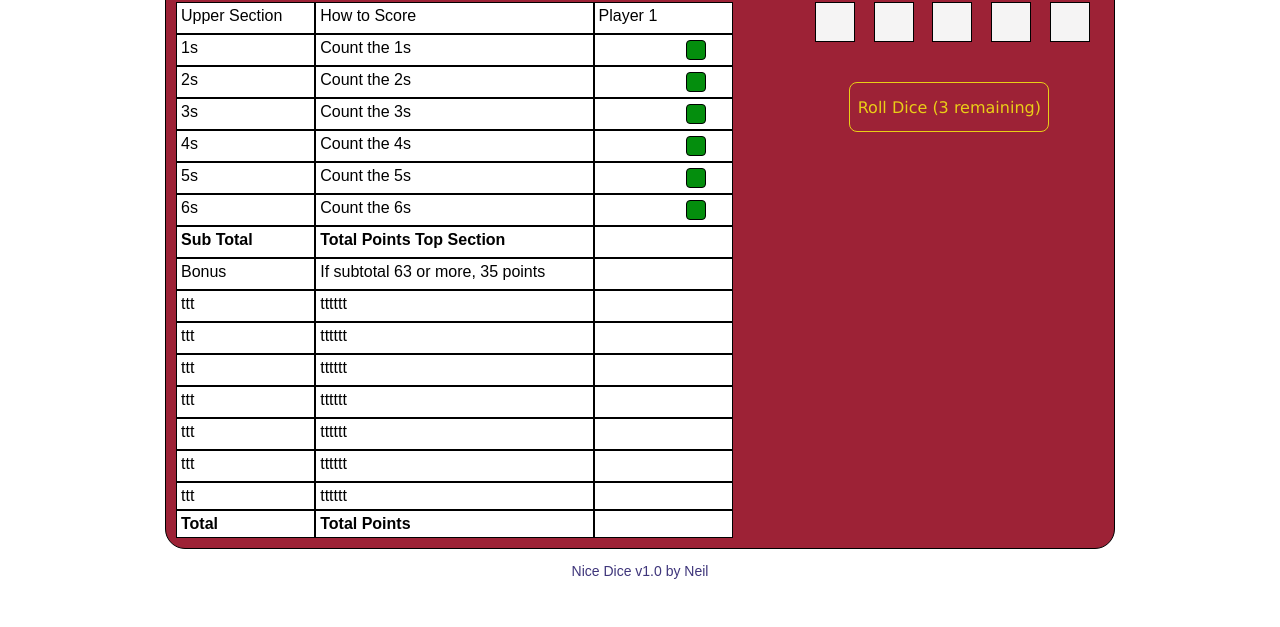
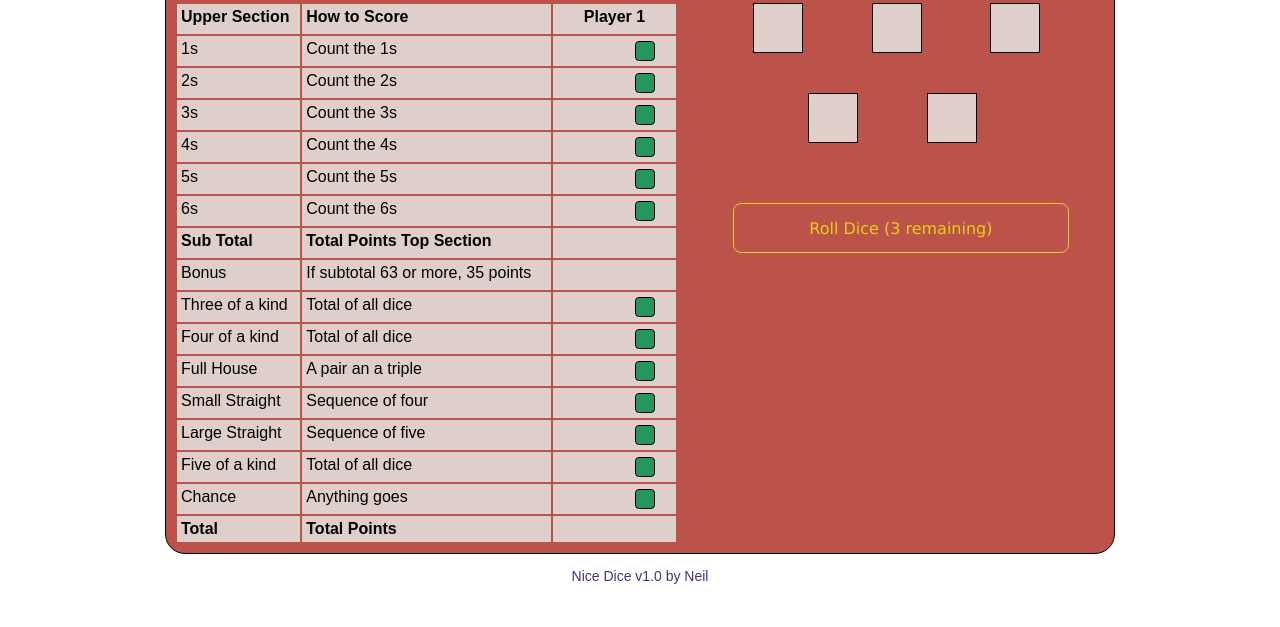
Before and after one commit to nf1973/nicedice, a plain HTML site: page index.html in a window 1280 px wide. Shown: the part 173-800 px from the top of the page. Drawn offline with Linux system fonts and the light colour scheme.

Commit message:
completed game logic

```diff
--- a/css/style.css
+++ b/css/style.css
@@ -1,11 +1,13 @@
 :root {
-  --select-btn-color: rgb(4, 142, 13);
+  --select-btn-color: #28955d;
   --game-header-color: rgb(234, 206, 23);
-  --game-background-color: rgb(157, 34, 54);
+  --game-background-color: #bb534a;
   --dice-border-color: black;
-  --dice-bg-color: rgb(245, 244, 244);
-  --button-bg-color: rgb(157, 34, 54);
+  --dice-bg-color: #decfca;
+  --button-bg-color: #bb534a;
   --button-text-color: var(--game-header-color);
+  --scoreboard-background-color: #decfca;
+  --scoreboaard-text-color: BB534A;
 }
 
 * {
@@ -82,7 +84,7 @@ body {
 .game-grid {
   display: grid;
   grid-template-rows: 1fr 6fr;
-  grid-template-columns: 2fr 1fr;
+  grid-template-columns: 60% 40%;
 }
 
 .game-header {
@@ -103,7 +105,7 @@ body {
 
 .dice-and-controls-grid {
   display: grid;
-  grid-template-rows: 1fr 8fr;
+  grid-template-rows: 1fr 2fr;
   grid-template-columns: 1fr;
   justify-content: center;
   width: 100%;
@@ -111,8 +113,8 @@ body {
 
 .dice-grid {
   display: grid;
-  grid-template-columns: repeat(5, 1fr);
-  grid-template-rows: 1fr;
+  grid-template-columns: repeat(3, 1fr);
+  grid-template-rows: 1fr 1fr;
   justify-content: center;
   align-content: center;
   padding-left: 15px;
@@ -125,26 +127,32 @@ body {
   background-color: var(--dice-bg-color);
   margin: 0px 5px;
   font-size: 2em;
-  height: 40px;
-  width: 40px;
+  height: 50px;
+  width: 50px;
+  padding-top: 5px;
 }
 
+.dice-four,
+.dice-five {
+  margin-left: 60px;
+}
 .buttons-grid {
   display: grid;
-  grid-template-columns: 1fr, 1fr;
+  grid-template-columns: 1fr;
   grid-template-rows: 1fr;
-  justify-content: center;
+  justify-content: left;
 }
 
-.btn {
-  width: 200px;
+.btn,
+.roll {
   height: 50px;
   font-family: "Lucida Sans", "Lucida Sans Regular", "Lucida Grande",
     "Lucida Sans Unicode", Geneva, Verdana, sans-serif;
   text-decoration: none;
   background: var(--button-bg-color);
   color: var(--button-text-color);
-  margin: 20px;
+  margin-top: 20px;
+  margin-right: 35px;
   text-align: center;
   padding-top: 15px;
   border: 1px solid var(--button-text-color);
@@ -159,14 +167,19 @@ body {
 }
 
 .sc {
-  background-color: #fff;
+  background-color: var(--scoreboard-background-color);
   padding: 4px;
-  border: 1px solid black;
+  border: 1px solid var(--game-background-color);
+}
+
+.sc-p0-name {
+  text-align: center;
 }
 
 .score {
   text-align: center;
   padding-top: 2px;
+  font-family: Orbitron, Arial, Helvetica, sans-serif;
 }
 .btn-select {
   width: 20px;
--- a/index.html
+++ b/index.html
@@ -30,9 +30,9 @@
             <div class="game-grid">
               <div class="game-header">Nice Dice!</div>
               <div class="sc-grid">
-                <div class="sc sc-rounds">Upper Section</div>
-                <div class="sc sc-how">How to Score</div>
-                <div class="sc sc-p0-name">Player 1</div>
+                <div class="sc sc-rounds heavy">Upper Section</div>
+                <div class="sc sc-how heavy">How to Score</div>
+                <div class="sc sc-p0-name heavy">Player 1</div>
 
                 <div class="sc sc-1s">1s</div>
                 <div class="sc sc-how">Count the 1s</div>
@@ -101,54 +101,68 @@
                   <div class="score sc-bonus-p0-score"></div>
                   <div></div>
                 </div>
-                <!--TODO - Add the rest of the table -->
-                <div class="sc sc-XXX-name">ttt</div>
-                <div class="sc sc-how">tttttt</div>
-                <div class="sc sc-pr-grid sc-XXX-p0">
-                  <div class="score sc-XXX-p0-score"></div>
-                  <div></div>
+
+                <div class="sc sc-3kind-name">Three of a kind</div>
+                <div class="sc sc-how">Total of all dice</div>
+                <div class="sc sc-pr-grid sc-3kind-p0">
+                  <div class="score sc-3kind-p0-score"></div>
+                  <div
+                    class="btn-select sc-3kind-p0-btn"
+                    onclick="tryPosition('3kind',0)"></div>
                 </div>
 
-                <div class="sc sc-XXX-name">ttt</div>
-                <div class="sc sc-how">tttttt</div>
-                <div class="sc sc-pr-grid sc-XXX-p0">
-                  <div class="score sc-XXX-p0-score"></div>
-                  <div></div>
+                <div class="sc sc-4kind-name">Four of a kind</div>
+                <div class="sc sc-how">Total of all dice</div>
+                <div class="sc sc-pr-grid sc-4kind-p0">
+                  <div class="score sc-4kind-p0-score"></div>
+                  <div
+                    class="btn-select sc-4kind-p0-btn"
+                    onclick="tryPosition('4kind',0)"></div>
                 </div>
 
-                <div class="sc sc-XXX-name">ttt</div>
-                <div class="sc sc-how">tttttt</div>
-                <div class="sc sc-pr-grid sc-XXX-p0">
-                  <div class="score sc-XXX-p0-score"></div>
-                  <div></div>
+                <div class="sc sc-fullhouse-name">Full House</div>
+                <div class="sc sc-how">A pair an a triple</div>
+                <div class="sc sc-pr-grid sc-fullhouse-p0">
+                  <div class="score sc-fullhouse-p0-score"></div>
+                  <div
+                    class="btn-select sc-fullhouse-p0-btn"
+                    onclick="tryPosition('fullhouse',0)"></div>
                 </div>
 
-                <div class="sc sc-XXX-name">ttt</div>
-                <div class="sc sc-how">tttttt</div>
-                <div class="sc sc-pr-grid sc-XXX-p0">
-                  <div class="score sc-XXX-p0-score"></div>
-                  <div></div>
+                <div class="sc sc-smallstr-name">Small Straight</div>
+                <div class="sc sc-how">Sequence of four</div>
+                <div class="sc sc-pr-grid sc-smallstr-p0">
+                  <div class="score sc-smallstr-p0-score"></div>
+                  <div
+                    class="btn-select sc-smallstr-p0-btn"
+                    onclick="tryPosition('smallstr',0)"></div>
                 </div>
 
-                <div class="sc sc-XXX-name">ttt</div>
-                <div class="sc sc-how">tttttt</div>
-                <div class="sc sc-pr-grid sc-XXX-p0">
-                  <div class="score sc-XXX-p0-score"></div>
-                  <div></div>
+                <div class="sc sc-largestr-name">Large Straight</div>
+                <div class="sc sc-how">Sequence of five</div>
+                <div class="sc sc-pr-grid sc-largestr-p0">
+                  <div class="score sc-largestr-p0-score"></div>
+                  <div
+                    class="btn-select sc-largestr-p0-btn"
+                    onclick="tryPosition('largestr',0)"></div>
                 </div>
 
-                <div class="sc sc-XXX-name">ttt</div>
-                <div class="sc sc-how">tttttt</div>
-                <div class="sc sc-pr-grid sc-XXX-p0">
-                  <div class="score sc-XXX-p0-score"></div>
-                  <div></div>
+                <div class="sc sc-5kind-name">Five of a kind</div>
+                <div class="sc sc-how">Total of all dice</div>
+                <div class="sc sc-pr-grid sc-5kind-p0">
+                  <div class="score sc-5kind-p0-score"></div>
+                  <div
+                    class="btn-select sc-5kind-p0-btn"
+                    onclick="tryPosition('5kind',0)"></div>
                 </div>
 
-                <div class="sc sc-XXX-name">ttt</div>
-                <div class="sc sc-how">tttttt</div>
-                <div class="sc sc-pr-grid sc-XXX-p0">
-                  <div class="score sc-XXX-p0-score"></div>
-                  <div></div>
+                <div class="sc sc-chance-name">Chance</div>
+                <div class="sc sc-how">Anything goes</div>
+                <div class="sc sc-pr-grid sc-chance-p0">
+                  <div class="score sc-chance-p0-score"></div>
+                  <div
+                    class="btn-select sc-chance-p0-btn"
+                    onclick="tryPosition('chance',0)"></div>
                 </div>
 
                 <div class="sc heavy sc-total-name">Total</div>
--- a/scripts/dice.js
+++ b/scripts/dice.js
@@ -17,13 +17,13 @@ class Dice {
   lockSwitch() {
     if (this.isLocked) {
       this.isLocked = false;
-      this.querySelector.style.backgroundColor = "white";
+      this.querySelector.style.backgroundColor = "#decfca";
       this.querySelector.style.color = "black";
     } else {
       if (this.value > 0) {
         this.isLocked = true;
         this.querySelector.style.backgroundColor = "black";
-        this.querySelector.style.color = "white";
+        this.querySelector.style.color = "#decfca";
       }
     }
   }
@@ -35,7 +35,7 @@ class Dice {
 
   unlock() {
     this.isLocked = false;
-    this.querySelector.style.backgroundColor = "white";
+    this.querySelector.style.backgroundColor = "#decfca";
     this.querySelector.style.color = "black";
   }
 }
--- a/scripts/main.js
+++ b/scripts/main.js
@@ -101,7 +101,6 @@ function aDiceIsUnlocked() {
       return true;
     }
   }
-  console.log("All dice are locked");
   return false;
 }
 
--- a/scripts/player.js
+++ b/scripts/player.js
@@ -2,7 +2,7 @@ class Player {
   constructor(id, name) {
     this.id = id[0];
     this.name = name;
-    this.roundsRemaining = 6; //should be 13 for full game!
+    this.roundsRemaining = 13;
     this.diceRollsRemainingThisRound = 3;
     // this.qsName = document.querySelector(`.sc-p${id}-name`);
     // this.qsName.textContent = name;
@@ -24,48 +24,130 @@ class Player {
   }
 
   usePosition(mapKey) {
+    let counter = 0;
     let tot = 0;
+    let diceArray = [];
+    for (let faces of dice) {
+      diceArray.push(faces.value);
+    }
+
     switch (mapKey) {
       case "1s":
         for (i = 0; i <= 4; i++) {
-          if (dice[i].value == 1) {
-            tot = tot + dice[i].value;
+          if (diceArray[i] == 1) {
+            tot = tot + diceArray[i];
           }
         }
         break;
       case "2s":
         for (i = 0; i <= 4; i++) {
-          if (dice[i].value == 2) {
-            tot = tot + dice[i].value;
+          if (diceArray[i] == 2) {
+            tot = tot + diceArray[i];
           }
         }
         break;
       case "3s":
         for (i = 0; i <= 4; i++) {
-          if (dice[i].value == 3) {
-            tot = tot + dice[i].value;
+          if (diceArray[i] == 3) {
+            tot = tot + diceArray[i];
           }
         }
         break;
       case "4s":
         for (i = 0; i <= 4; i++) {
-          if (dice[i].value == 4) {
-            tot = tot + dice[i].value;
+          if (diceArray[i] == 4) {
+            tot = tot + diceArray[i];
           }
         }
         break;
       case "5s":
         for (i = 0; i <= 4; i++) {
-          if (dice[i].value == 5) {
-            tot = tot + dice[i].value;
+          if (diceArray[i] == 5) {
+            tot = tot + diceArray[i];
           }
         }
         break;
       case "6s":
         for (i = 0; i <= 4; i++) {
-          if (dice[i].value == 6) {
-            tot = tot + dice[i].value;
+          if (diceArray[i] == 6) {
+            tot = tot + diceArray[i];
           }
+        }
+        break;
+      case "3kind":
+        diceArray.sort();
+        for (i = 0; i <= 3; i++) {
+          if (diceArray[i] == diceArray[i + 1]) {
+            counter++;
+          }
+          if (counter >= 2) {
+            for (i = 0; i <= 4; i++) {
+              tot = tot + diceArray[i];
+            }
+          }
+        }
+        break;
+      case "4kind": //TODO - Identify why Full House works here
+        diceArray.sort();
+        for (i = 0; i <= 3; i++) {
+          if (diceArray[i] == diceArray[i + 1]) {
+            counter++;
+          }
+          if (counter >= 3) {
+            for (i = 0; i <= 4; i++) {
+              tot = tot + diceArray[i];
+            }
+          }
+        }
+        break;
+      case "fullhouse":
+        diceArray.sort();
+        for (i = 0; i <= 3; i++) {
+          if (diceArray[i] == diceArray[i + 1]) {
+            counter++;
+          }
+          if (counter >= 3) {
+            tot = 25;
+          }
+        }
+        break;
+      case "smallstr":
+        diceArray.sort();
+        for (i = 0; i <= 3; i++) {
+          if (diceArray[i] == diceArray[i + 1] - 1) {
+            counter++;
+          }
+          if (counter >= 3) {
+            tot = 30;
+          }
+        }
+        break;
+      case "largestr":
+        diceArray.sort();
+        for (i = 0; i <= 3; i++) {
+          if (diceArray[i] == diceArray[i + 1] - 1) {
+            counter++;
+          }
+          if (counter >= 4) {
+            tot = 40;
+          }
+        }
+        break;
+      case "5kind":
+        diceArray.sort();
+        for (i = 0; i <= 3; i++) {
+          if (diceArray[i] == diceArray[i + 1]) {
+            counter++;
+          }
+          if (counter >= 4) {
+            tot = 50;
+          }
+        }
+
+        break;
+      case "chance":
+        for (i = 0; i <= 4; i++) {
+          tot = tot + diceArray[i];
         }
         break;
     }
```
